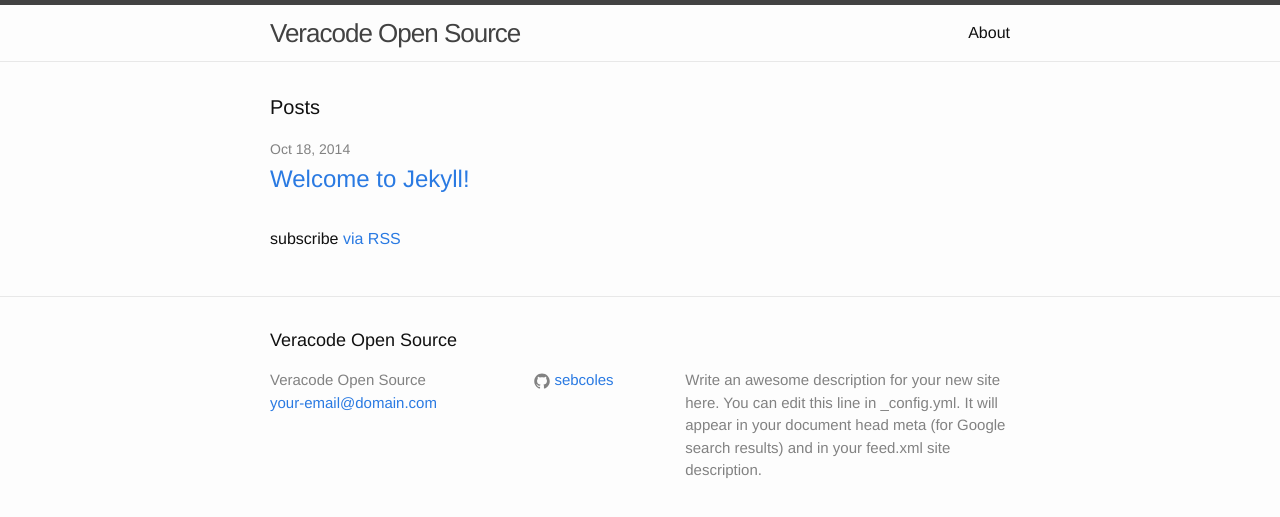
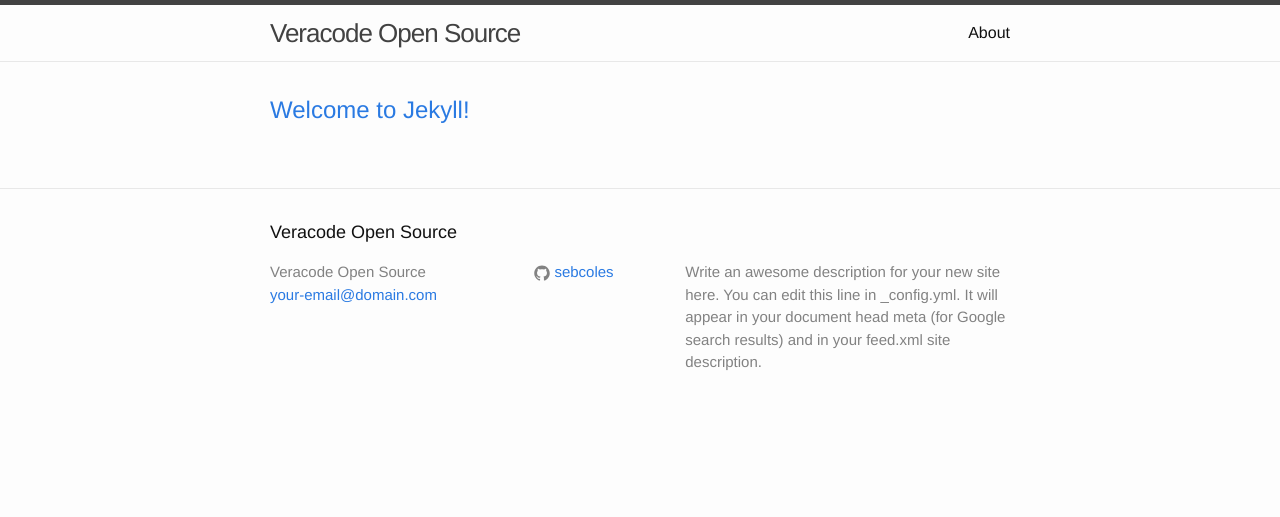
Before and after one commit to sebcoles/sebcoles.github.io, a Jekyll site: the page built from index.html, in a window 1280 px wide. Shown: the top 517 px of the page. Built offline with Jekyll 4.4.1, drawn with Linux system fonts in a browser that asks for light colours.

Commit message:
Update index.html

```diff
--- a/index.html
+++ b/index.html
@@ -4,20 +4,15 @@
 
 <div class="home">
 
-  <h1 class="page-heading">Posts</h1>
-
   <ul class="post-list">
     {% for post in site.posts %}
       <li>
-        <span class="post-meta">{{ post.date | date: "%b %-d, %Y" }}</span>
-
         <h2>
           <a class="post-link" href="{{ post.url | prepend: site.baseurl }}">{{ post.title }}</a>
         </h2>
+        <span class="post-meta">{{ post.description | date: "%b %-d, %Y" }}</span>
       </li>
     {% endfor %}
   </ul>
 
-  <p class="rss-subscribe">subscribe <a href="{{ "/feed.xml" | prepend: site.baseurl }}">via RSS</a></p>
-
 </div>
```
